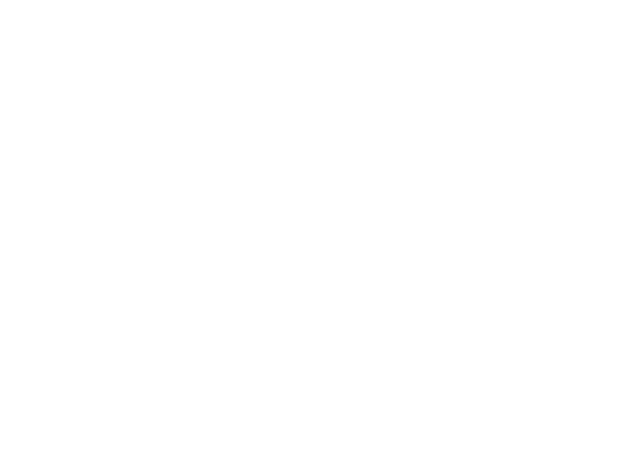
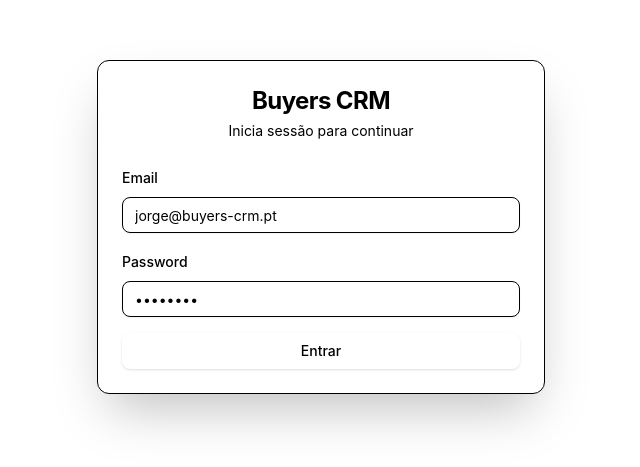
Before and after one commit to jmbhcabral/buyers-crm, a React (Vite) app in the folder frontend/: page /login in a window 1280 px wide. Before the commit this address had no page. Shown: the part 173-640 px from the top of the page, without its empty margins (319-959 px from the left). Built offline with nearby package versions, Linux system fonts and the light colour scheme.

Commit message:
refactor: separar useAuth para fast refresh + fix setState em effect

```diff
--- a/frontend/src/App.tsx
+++ b/frontend/src/App.tsx
@@ -1,20 +1,24 @@
-import { Route, Routes } from 'react-router-dom'
-
-function Home() {
-  return (
-    <div className="min-h-screen flex items-center justify-center bg-gradient-to-br from-primary to-primary/70">
-      <div className="text-center text-primary-foreground">
-        <h1 className="text-5xl font-bold mb-4">Buyers CRM</h1>
-        <p className="text-lg opacity-90">Frontend em construção 🚧</p>
-      </div>
-    </div>
-  )
-}
+import { Route, Routes, Navigate } from 'react-router-dom'
+import { AuthProvider } from '@/lib/auth'
+import ProtectedRoute from '@/components/layout/ProtectedRoute'
+import Login from '@/pages/Login'
+import Home from '@/pages/Home'
 
 export default function App() {
   return (
-    <Routes>
-      <Route path="/" element={<Home />} />
-    </Routes>
+    <AuthProvider>
+      <Routes>
+        <Route path="/login" element={<Login />} />
+        <Route
+          path="/"
+          element={
+            <ProtectedRoute>
+              <Home />
+            </ProtectedRoute>
+          }
+        />
+        <Route path="*" element={<Navigate to="/" replace />} />
+      </Routes>
+    </AuthProvider>
   )
 }
--- /dev/null
+++ b/frontend/src/components/layout/ProtectedRoute.tsx
@@ -0,0 +1,22 @@
+import { Navigate, useLocation } from 'react-router-dom'
+import { useAuth } from '@/lib/use-auth'
+import { Loader2 } from 'lucide-react'
+
+export default function ProtectedRoute({ children }: { children: React.ReactNode }) {
+  const { isAuthenticated, isLoading } = useAuth()
+  const location = useLocation()
+
+  if (isLoading) {
+    return (
+      <div className="min-h-screen flex items-center justify-center">
+        <Loader2 className="h-8 w-8 animate-spin text-primary" />
+      </div>
+    )
+  }
+
+  if (!isAuthenticated) {
+    return <Navigate to="/login" state={{ from: location.pathname }} replace />
+  }
+
+  return <>{children}</>
+}
--- /dev/null
+++ b/frontend/src/lib/auth-context.ts
@@ -0,0 +1,12 @@
+import { createContext } from 'react'
+import type { LoginRequest, User } from '@/types'
+
+export interface AuthContextType {
+  user: User | null
+  isLoading: boolean
+  isAuthenticated: boolean
+  login: (credentials: LoginRequest) => Promise<void>
+  logout: () => void
+}
+
+export const AuthContext = createContext<AuthContextType | undefined>(undefined)
--- /dev/null
+++ b/frontend/src/lib/auth.tsx
@@ -0,0 +1,78 @@
+import { useEffect, useState, type ReactNode } from 'react'
+import api from './api'
+import { AuthContext } from './auth-context'
+import type { LoginRequest, TokenResponse, User } from '@/types'
+
+const CHAVE_ACCESS = 'access_token'
+const CHAVE_REFRESH = 'refresh_token'
+
+export function AuthProvider({ children }: { children: ReactNode }) {
+  const [user, setUser] = useState<User | null>(null)
+  // Initializer determina isLoading logo no arranque:
+  // - se há token, começa a true (vai validar no useEffect)
+  // - se não há token, começa a false (não há nada a validar)
+  const [isLoading, setIsLoading] = useState(() => {
+    return !!localStorage.getItem(CHAVE_ACCESS)
+  })
+
+  useEffect(() => {
+    const token = localStorage.getItem(CHAVE_ACCESS)
+    if (!token) {
+      // Já sabemos que não estamos loading (initializer tratou)
+      return
+    }
+
+    let cancelled = false
+
+    api.get<User>('/me')
+      .then((resp) => {
+        if (!cancelled) {
+          setUser(resp.data)
+          setIsLoading(false)
+        }
+      })
+      .catch(() => {
+        if (!cancelled) {
+          localStorage.removeItem(CHAVE_ACCESS)
+          localStorage.removeItem(CHAVE_REFRESH)
+          setUser(null)
+          setIsLoading(false)
+        }
+      })
+
+    return () => {
+      cancelled = true
+    }
+  }, [])
+
+  async function login(credentials: LoginRequest) {
+    const resp = await api.post<TokenResponse>('/auth/login', credentials)
+    const { access_token, refresh_token } = resp.data
+
+    localStorage.setItem(CHAVE_ACCESS, access_token)
+    localStorage.setItem(CHAVE_REFRESH, refresh_token)
+
+    const meResp = await api.get<User>('/me')
+    setUser(meResp.data)
+  }
+
+  function logout() {
+    localStorage.removeItem(CHAVE_ACCESS)
+    localStorage.removeItem(CHAVE_REFRESH)
+    setUser(null)
+  }
+
+  return (
+    <AuthContext.Provider
+      value={{
+        user,
+        isLoading,
+        isAuthenticated: !!user,
+        login,
+        logout,
+      }}
+    >
+      {children}
+    </AuthContext.Provider>
+  )
+}
--- /dev/null
+++ b/frontend/src/lib/use-auth.ts
@@ -0,0 +1,10 @@
+import { useContext } from 'react'
+import { AuthContext } from './auth-context'
+
+export function useAuth() {
+  const ctx = useContext(AuthContext)
+  if (!ctx) {
+    throw new Error('useAuth deve ser usado dentro de <AuthProvider>')
+  }
+  return ctx
+}
--- /dev/null
+++ b/frontend/src/pages/Home.tsx
@@ -0,0 +1,33 @@
+import { useAuth } from '@/lib/use-auth'
+import { Button } from '@/components/ui/button'
+
+export default function Home() {
+  const { user, logout } = useAuth()
+
+  return (
+    <div className="min-h-screen bg-background p-8">
+      <div className="max-w-4xl mx-auto">
+        <div className="flex items-center justify-between mb-8">
+          <h1 className="text-3xl font-bold text-primary">Buyers CRM</h1>
+          <Button variant="outline" onClick={logout}>
+            Sair
+          </Button>
+        </div>
+
+        <div className="bg-card border rounded-lg p-6">
+          <h2 className="text-xl font-semibold mb-2">
+            Bem-vindo, {user?.nome} 👋
+          </h2>
+          <p className="text-muted-foreground">
+            {user?.is_admin ? 'Administrador' : 'Consultor'}
+          </p>
+          <p className="text-sm text-muted-foreground mt-2">{user?.email}</p>
+        </div>
+
+        <p className="text-sm text-muted-foreground mt-6">
+          Dashboard, imóveis e clientes a chegar no próximo bloco.
+        </p>
+      </div>
+    </div>
+  )
+}
--- /dev/null
+++ b/frontend/src/pages/Login.tsx
@@ -0,0 +1,92 @@
+import { useState, type FormEvent } from 'react'
+import { useNavigate, useLocation } from 'react-router-dom'
+import { useAuth } from '@/lib/use-auth'
+import { Button } from '@/components/ui/button'
+import { Input } from '@/components/ui/input'
+import { Label } from '@/components/ui/label'
+import { Card, CardContent, CardDescription, CardHeader, CardTitle } from '@/components/ui/card'
+import { Loader2 } from 'lucide-react'
+
+export default function Login() {
+  const { login } = useAuth()
+  const navigate = useNavigate()
+  const location = useLocation()
+  const from = (location.state as { from?: string })?.from || '/'
+
+  const [email, setEmail] = useState('')
+  const [password, setPassword] = useState('')
+  const [erro, setErro] = useState<string | null>(null)
+  const [loading, setLoading] = useState(false)
+
+  async function handleSubmit(e: FormEvent) {
+    e.preventDefault()
+    setErro(null)
+    setLoading(true)
+
+    try {
+      await login({ email, password })
+      navigate(from, { replace: true })
+    } catch (err: any) {
+      const detail = err?.response?.data?.detail
+      if (typeof detail === 'string') setErro(detail)
+      else if (Array.isArray(detail)) setErro(detail.map((d: any) => d.msg).join(', '))
+      else setErro('Erro ao iniciar sessão')
+    } finally {
+      setLoading(false)
+    }
+  }
+
+  return (
+    <div className="min-h-screen flex items-center justify-center bg-gradient-to-br from-primary to-primary/70 p-4">
+      <Card className="w-full max-w-md shadow-2xl">
+        <CardHeader className="space-y-1">
+          <CardTitle className="text-2xl font-bold text-center">Buyers CRM</CardTitle>
+          <CardDescription className="text-center">
+            Inicia sessão para continuar
+          </CardDescription>
+        </CardHeader>
+        <CardContent>
+          <form onSubmit={handleSubmit} className="space-y-4">
+            <div className="space-y-2">
+              <Label htmlFor="email">Email</Label>
+              <Input
+                id="email"
+                type="email"
+                autoComplete="email"
+                value={email}
+                onChange={(e) => setEmail(e.target.value)}
+                required
+                disabled={loading}
+                placeholder="jorge@buyers-crm.pt"
+              />
+            </div>
+            <div className="space-y-2">
+              <Label htmlFor="password">Password</Label>
+              <Input
+                id="password"
+                type="password"
+                autoComplete="current-password"
+                value={password}
+                onChange={(e) => setPassword(e.target.value)}
+                required
+                disabled={loading}
+                placeholder="••••••••"
+              />
+            </div>
+
+            {erro && (
+              <div className="text-sm text-red-600 bg-red-50 border border-red-200 rounded-md p-3">
+                {erro}
+              </div>
+            )}
+
+            <Button type="submit" className="w-full" disabled={loading}>
+              {loading && <Loader2 className="h-4 w-4 animate-spin" />}
+              {loading ? 'A entrar...' : 'Entrar'}
+            </Button>
+          </form>
+        </CardContent>
+      </Card>
+    </div>
+  )
+}
--- /dev/null
+++ b/frontend/src/types/index.ts
@@ -0,0 +1,31 @@
+export interface Consultor {
+  id: number
+  user_id: number
+  telefone: string | null
+  nif: string | null
+  bio: string | null
+  ativo: boolean
+  criado_em: string
+  atualizado_em: string
+}
+
+export interface User {
+  id: number
+  email: string
+  nome: string
+  is_admin: boolean
+  ativo: boolean
+  criado_em: string
+  consultor: Consultor | null
+}
+
+export interface TokenResponse {
+  access_token: string
+  refresh_token: string
+  token_type: string
+}
+
+export interface LoginRequest {
+  email: string
+  password: string
+}
```
